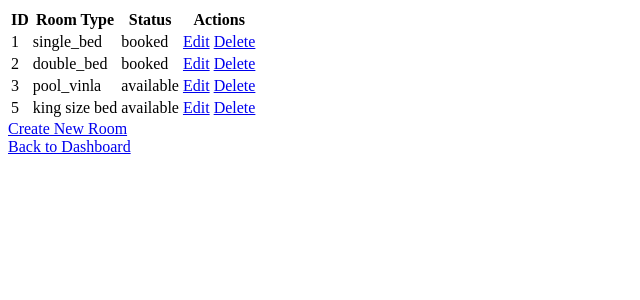
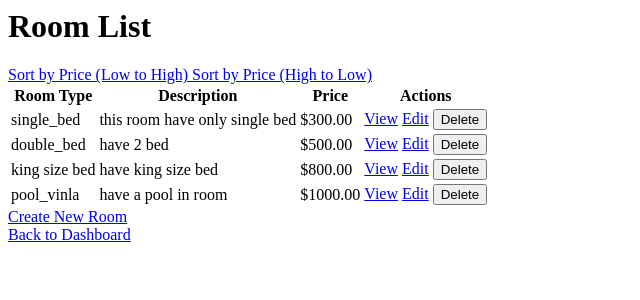
Before and after one commit to peerawattae/test_hotel_management, a Django app: page /rooms/ in a window 1280 px wide. Shown: the top 300 px of the page, without its empty margins (0-640 px from the left). Run offline with Django 5.2, Linux system fonts and the light colour scheme; data comes from the database, SQL or seed files in the repository.

Commit message:
add function to sort room by price for user

```diff
--- a/core/templates/core/room_list.html
+++ b/core/templates/core/room_list.html
@@ -1,28 +1,45 @@
-<table class="table">
+<div class="container mt-4">
+    <h1>Room List</h1>
+
+    <!-- Sorting Buttons -->
+    <div class="mb-3">
+        <a href="?sort=asc" class="btn btn-primary {% if sort_order == 'asc' %}active{% endif %}">
+            Sort by Price (Low to High)
+        </a>
+        <a href="?sort=desc" class="btn btn-primary {% if sort_order == 'desc' %}active{% endif %}">
+            Sort by Price (High to Low)
+        </a>
+    </div>
+
+    <!-- Room Table -->
+    <table class="table table-striped">
         <thead>
             <tr>
-            <th>ID</th>
                 <th>Room Type</th>
-            <th>Status</th>
+                <th>Description</th>
+                <th>Price</th>
                 <th>Actions</th>
             </tr>
         </thead>
         <tbody>
             {% for room in rooms %}
             <tr>
-            <td>{{ room.id }}</td>
                 <td>{{ room.room_type }}</td>
-            <td>{{ room.status }}</td>
+                <td>{{ room.description }}</td>
+                <td>${{ room.price_per_night }}</td>
                 <td>
+                    <a href="{% url 'room_detail' room.id %}" class="btn btn-info btn-sm">View</a>
                     <a href="{% url 'room_edit' room.id %}" class="btn btn-warning btn-sm">Edit</a>
-                <a href="{% url 'room_delete' room.id %}" class="btn btn-danger btn-sm">Delete</a>
+                    <form method="post" action="{% url 'room_delete' room.id %}" style="display:inline;">
+                        {% csrf_token %}
+                        <button type="submit" class="btn btn-danger btn-sm">Delete</button>
+                    </form>
                 </td>
             </tr>
             {% endfor %}
         </tbody>
     </table>
-
+</div>
 <a href="{% url 'create_room' %}" class="btn btn-success">Create New Room</a>
 <div class="d-flex justify-content-end mb-3">
 <a href="{% url 'dashboard' %}" class="btn btn-secondary">Back to Dashboard</a>
-</div>
--- a/core/views.py
+++ b/core/views.py
@@ -49,8 +49,14 @@ def room_delete(request, room_id):
     return render(request, 'core/room_confirm_delete.html', {'room': room})
 
 def room_list(request):
-    rooms = Room.objects.all()
-    return render(request, 'room_list.html', {'rooms': rooms})
+    sort_order = request.GET.get('sort', 'asc')  # Get sorting order from query parameter; default to ascending
+    if sort_order == 'desc':
+        rooms = Room.objects.all().order_by('-price_per_night')  # Descending order
+    else:
+        rooms = Room.objects.all().order_by('price_per_night')  # Ascending order
+
+    return render(request, 'core/room_list.html', {'rooms': rooms, 'sort_order': sort_order})
+
 
 def room_detail(request, room_id):
     room = get_object_or_404(Room, pk=room_id)
```
Lines whose indentation alone changed are shown as unchanged.
